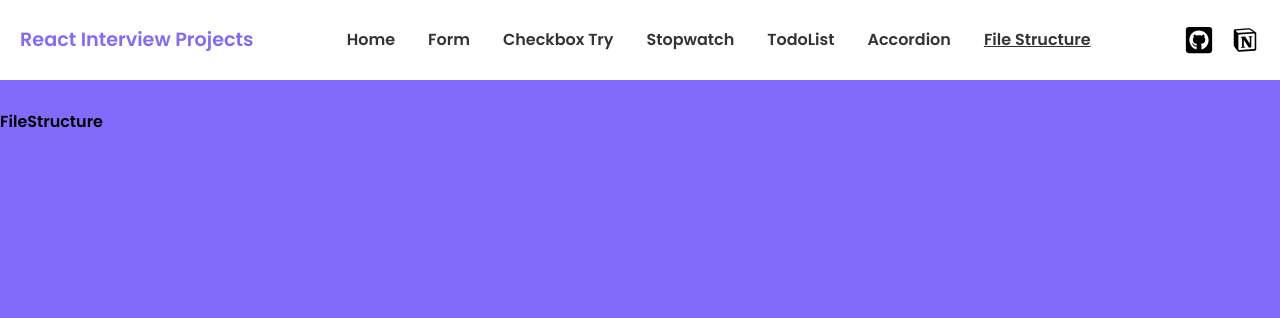
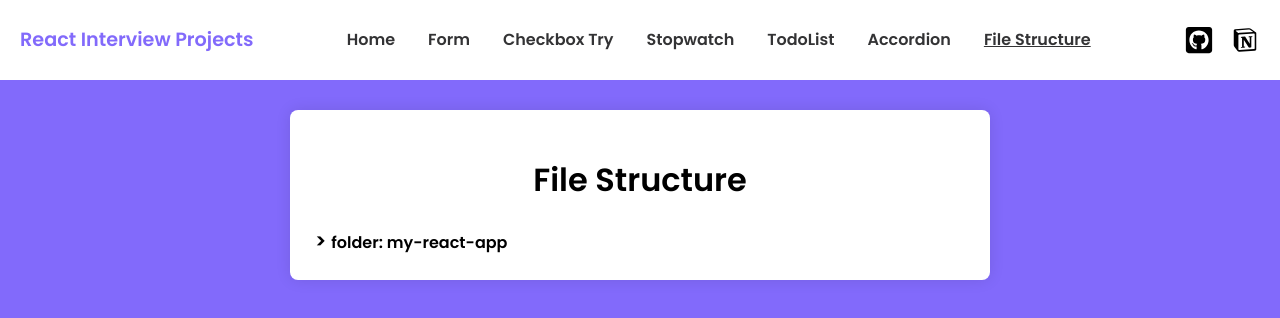
Before and after one commit to vikasdev66/interview-projects, a React (Create React App) app: page /fileStructure in a window 1280 px wide. Shown: the top 318 px of the page. Built offline with nearby package versions, Linux system fonts and the light colour scheme.

Commit message:
Skeleton Directory component

```diff
--- a/src/App.css
+++ b/src/App.css
@@ -12,13 +12,17 @@ body {
   background-color: rgb(130, 106, 251);
 }
 
-/* .app-container {
-  display: flex;
-  flex-direction: column;
-  align-items: center;
-  justify-content: center;
-  gap: 10px;
-} */
+.arrowForward-icon {
+  margin-right: 5px;
+  font-size: 20px;
+  transform-origin: center center;
+  transition: 0.5s;
+  block-size: 20px;
+}
+
+.arrowForward-icon-rotate {
+  transform: rotate(45deg);
+}
 
 .container {
   position: relative;
--- a/src/components/Accordion/Accordion.css
+++ b/src/components/Accordion/Accordion.css
@@ -1,17 +1,5 @@
 .Accordion-item {
   border-bottom: 2px solid black;
-}
-
-.arrowForward-icon {
-  margin-right: 5px;
-  font-size: 20px;
-  transform-origin: center center;
-  transition: 0.5s;
-  block-size: 20px;
-}
-
-.arrowForward-icon-rotate {
-  transform: rotate(45deg);
 }
 
 .accordion-none {
--- a/src/components/FileStructure/FileStructure.css
+++ b/src/components/FileStructure/FileStructure.css
@@ -0,0 +1,5 @@
+.skeletonDirectory {
+  padding-left: 20px;
+  padding-bottom: 10px;
+  border-left: 2px solid black;
+}
--- a/src/components/FileStructure/FileStructure.jsx
+++ b/src/components/FileStructure/FileStructure.jsx
@@ -1,6 +1,23 @@
 import React from "react";
+import { useFileStructure } from "./useFileStructure";
+import { SkeletonDirectory } from "./components/SkeletonDirectory";
 import "./FileStructure.css";
 
 export const FileStructure = () => {
-  return <div>FileStructure</div>;
+  const { fileStructure, isFolderOpen, setIsFolderOpen, handleClick } =
+    useFileStructure();
+  return (
+    <div className="main-container">
+      <div className="container">
+        <h1 className="text-center">File Structure</h1>
+        <SkeletonDirectory
+          fileStructure={fileStructure.root}
+          index={0}
+          isFolderOpen={isFolderOpen}
+          setIsFolderOpen={setIsFolderOpen}
+          handleClick={handleClick}
+        />
+      </div>
+    </div>
+  );
 };
--- /dev/null
+++ b/src/components/FileStructure/FileStructureData.js
@@ -0,0 +1,133 @@
+export const FileStructureData = {
+  root: {
+    name: "my-react-app",
+    type: "folder",
+    children: [
+      {
+        name: "public",
+        type: "folder",
+        children: [
+          {
+            name: "index.html",
+            type: "file",
+          },
+          {
+            name: "manifest.json",
+            type: "file",
+          },
+          {
+            name: "robots.txt",
+            type: "file",
+          },
+          {
+            name: "favicon.ico",
+            type: "file",
+          },
+          {
+            name: "logo192.png",
+            type: "file",
+          },
+          {
+            name: "logo512.png",
+            type: "file",
+          },
+          {
+            name: "asset-manifest.json",
+            type: "file",
+          },
+        ],
+      },
+      {
+        name: "src",
+        type: "folder",
+        children: [
+          {
+            name: "App.js",
+            type: "file",
+          },
+          {
+            name: "index.js",
+            type: "file",
+          },
+          {
+            name: "App.css",
+            type: "file",
+          },
+          {
+            name: "index.css",
+            type: "file",
+          },
+          {
+            name: "App.test.js",
+            type: "file",
+          },
+          {
+            name: "logo.svg",
+            type: "file",
+          },
+          {
+            name: "reportWebVitals.js",
+            type: "file",
+          },
+          {
+            name: "setupTests.js",
+            type: "file",
+          },
+          {
+            name: "components",
+            type: "folder",
+            children: [
+              {
+                name: "Header.js",
+                type: "file",
+              },
+              {
+                name: "Footer.js",
+                type: "file",
+              },
+              {
+                name: "Button.js",
+                type: "file",
+              },
+            ],
+          },
+          {
+            name: "images",
+            type: "folder",
+            children: [
+              {
+                name: "logo.png",
+                type: "file",
+              },
+              {
+                name: "background.jpg",
+                type: "file",
+              },
+            ],
+          },
+        ],
+      },
+      {
+        name: ".gitignore",
+        type: "file",
+      },
+      {
+        name: "package.json",
+        type: "file",
+      },
+      {
+        name: "README.md",
+        type: "file",
+      },
+      {
+        name: "yarn.lock",
+        type: "file",
+      },
+      {
+        name: "node_modules",
+        type: "folder",
+        children: [],
+      },
+    ],
+  },
+};
--- /dev/null
+++ b/src/components/FileStructure/components/SkeletonDirectory.jsx
@@ -0,0 +1,47 @@
+export const SkeletonDirectory = ({
+  fileStructure,
+  isFolderOpen,
+  handleClick,
+}) => {
+  return (
+    <div
+      onClick={(e) => {
+        handleClick(e, fileStructure?.type, fileStructure?.name);
+      }}
+    >
+      <span className="cursor-pointer">
+        {fileStructure?.children?.length > 0 && (
+          <span
+            className={`arrowForward-icon inline-block ${
+              isFolderOpen[fileStructure?.name]
+                ? "arrowForward-icon-rotate"
+                : ""
+            }`}
+          >
+            {">"}
+          </span>
+        )}
+        {fileStructure?.type}: {fileStructure?.name}
+      </span>
+
+      <div
+        className={`skeletonDirectory ${
+          isFolderOpen[fileStructure?.name] ? "" : "hidden"
+        }`}
+      >
+        {!!fileStructure?.children && fileStructure?.children?.length > 0
+          ? fileStructure?.children?.map((child, index) => {
+              return (
+                <SkeletonDirectory
+                  fileStructure={child}
+                  isFolderOpen={isFolderOpen}
+                  handleClick={handleClick}
+                  key={index}
+                />
+              );
+            })
+          : ""}
+      </div>
+    </div>
+  );
+};
--- /dev/null
+++ b/src/components/FileStructure/useFileStructure.jsx
@@ -0,0 +1,22 @@
+import { useState } from "react";
+import { FileStructureData } from "./FileStructureData";
+
+export const useFileStructure = () => {
+  const [isFolderOpen, setIsFolderOpen] = useState({});
+  const [fileStructure, setFileStructure] = useState(FileStructureData);
+  const handleClick = (e, type, name) => {
+    e.stopPropagation();
+    if (type === "folder") {
+      setIsFolderOpen((prev) => {
+        return { ...prev, [name]: !isFolderOpen[name] };
+      });
+    }
+  };
+  return {
+    fileStructure,
+    setFileStructure,
+    isFolderOpen,
+    setIsFolderOpen,
+    handleClick,
+  };
+};
```
